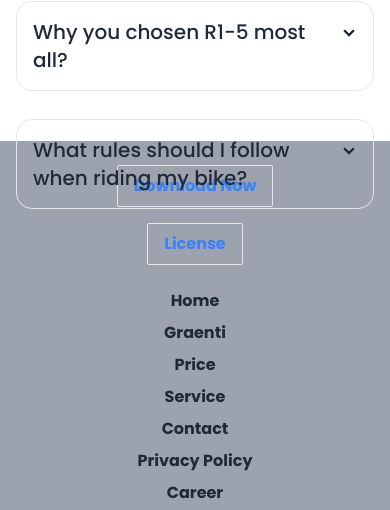
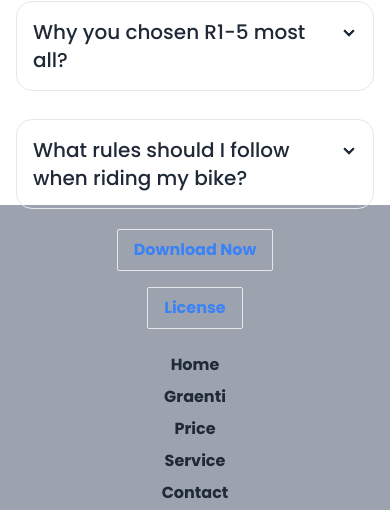
Before and after one commit to chondon787/Biker-Zoon-Academy, a plain HTML site: page index.html in a window 390 px wide. Shown: the part 5515-6025 px from the top of the page. Drawn offline with nearby package versions, Linux system fonts and the light colour scheme.

Commit message:
final footer complete

```diff
--- a/index.html
+++ b/index.html
@@ -375,7 +375,7 @@
         </div>
     </main>
     <!-- footer section -->
-    <footer class="bg-gray-400 mt-40 lg:-mt-24 p-6 overflow-hidden z-10">
+    <footer class="bg-gray-400 mt-56 lg:-mt-24 p-6 overflow-hidden z-10">
         <div class="flex flex-col lg:flex-row justify-around items-center gap-8 lg:gap-0">
             <!-- First Column -->
             <div class="text-center lg:text-left">
```
